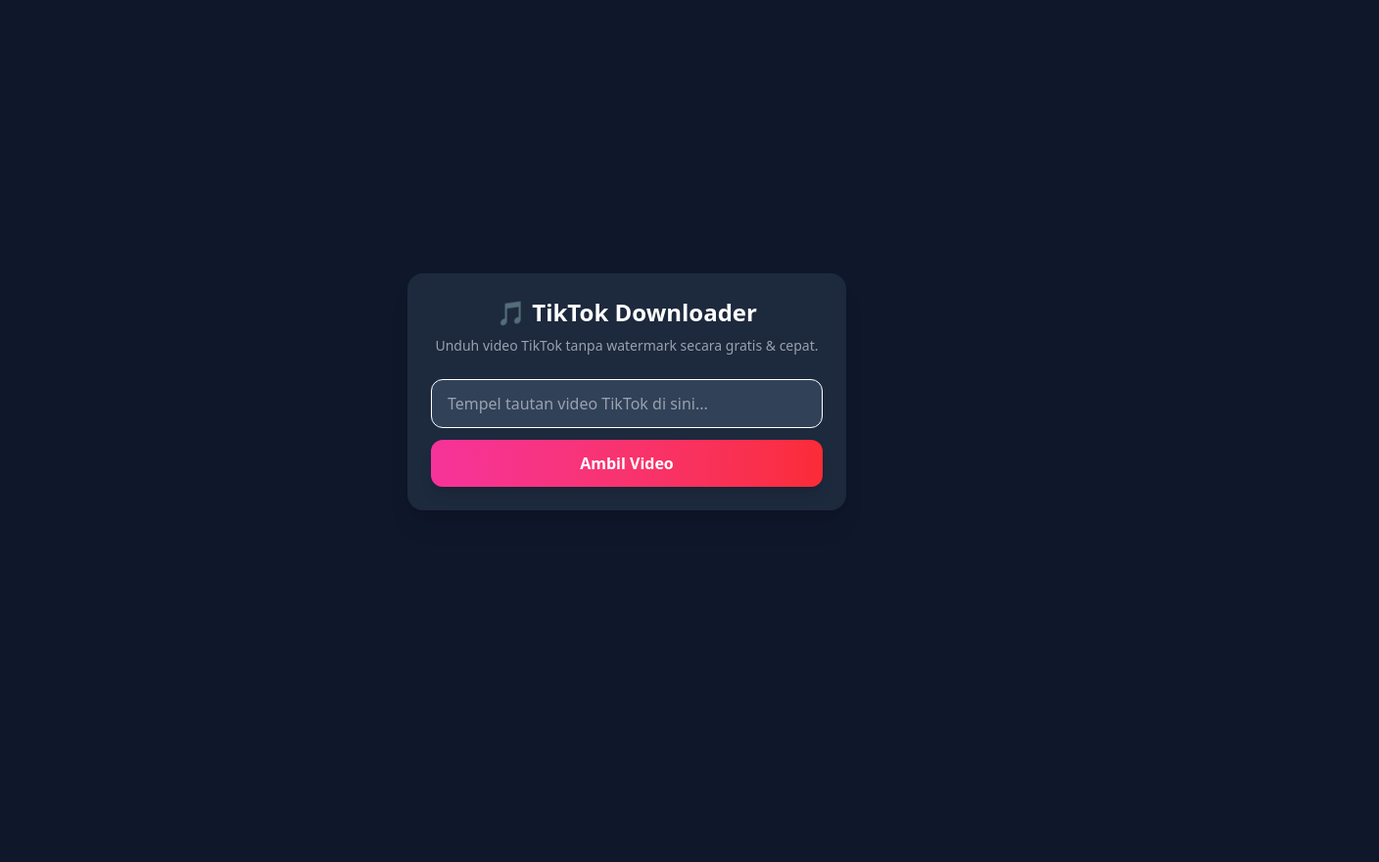
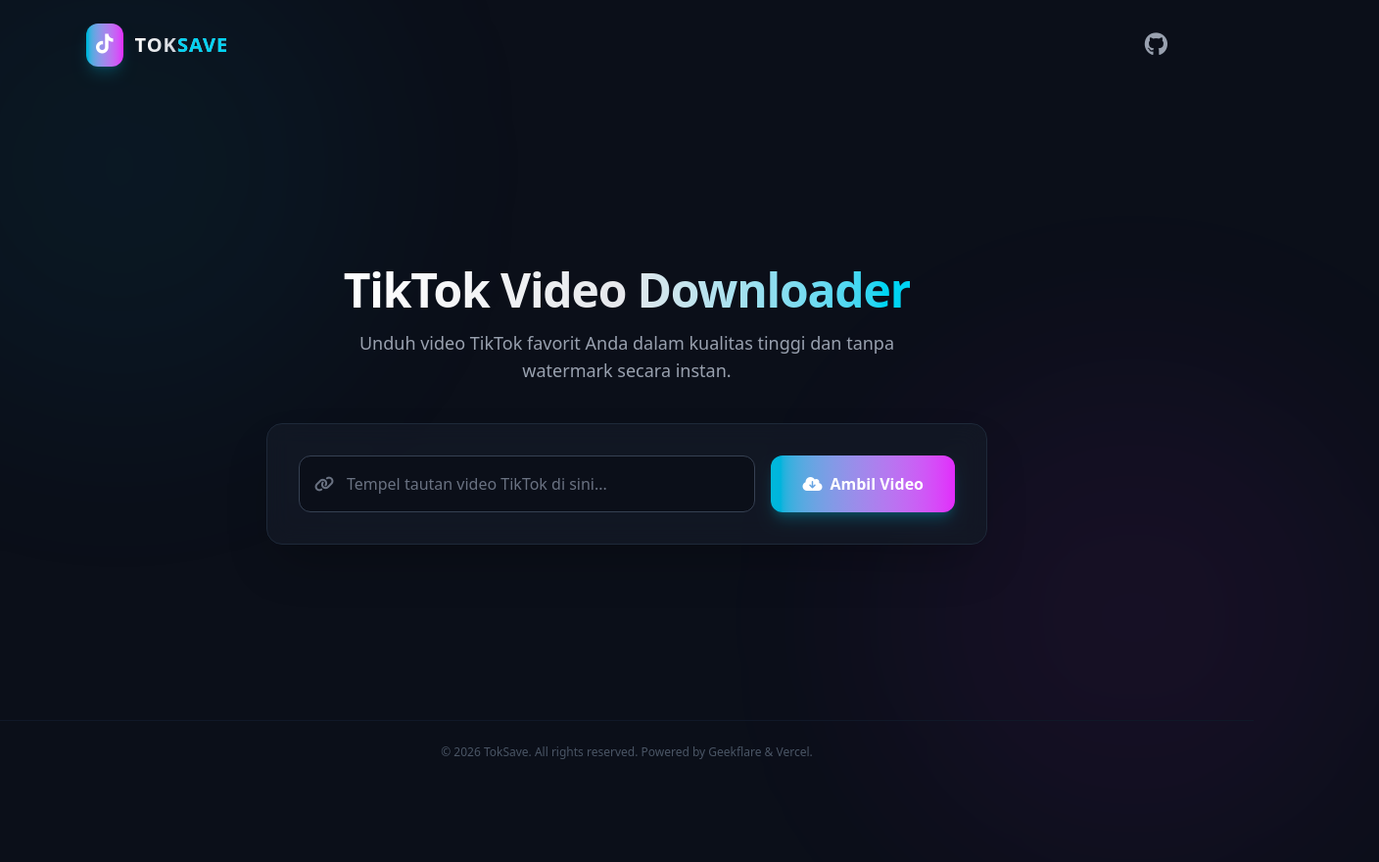
Before and after one commit to kyellnewbie1/sniptok, a website: page public/index.html in a window 1280 px wide. Shown: the whole page at 98% size, 1408 px wide, since content can reach past the window. Before the commit the page ends 800 px from the top, so only its background shows below. Drawn offline with nearby package versions, Linux system fonts and the light colour scheme.

Commit message:
Add files via upload

```diff
--- a/public/index.html
+++ b/public/index.html
@@ -3,88 +3,154 @@
 <head>
     <meta charset="UTF-8">
     <meta name="viewport" content="width=device-width, initial-scale=1.0">
-    <title>TikTok Downloader No Watermark</title>
+    <title>TokSave - TikTok Downloader No Watermark</title>
     <script src="https://cdn.jsdelivr.net/npm/@tailwindcss/browser@4"></script>
+    <link rel="stylesheet" href="https://cdnjs.cloudflare.com/ajax/libs/font-awesome/6.4.0/css/all.min.css">
+    <style>
+        @keyframes pulse-slow {
+            0%, 100% { opacity: 0.4; }
+            50% { opacity: 0.8; }
+        }
+        .animate-pulse-slow {
+            animation: pulse-slow 4s cubic-bezier(0.4, 0, 0.6, 1) infinite;
+        }
+    </style>
 </head>
-<body class="bg-slate-900 text-white min-h-screen flex flex-col items-center justify-center p-4">
+<body class="bg-[#0b0f19] text-gray-100 min-h-screen font-sans relative overflow-x-hidden flex flex-col justify-between">
 
-    <div class="w-full max-w-md bg-slate-800 rounded-2xl shadow-xl p-6 text-center">
-        <h1 class="text-2xl font-bold mb-2 text-pink-550 flex justify-center gap-2 items-center">
-            🎵 TikTok Downloader
-        </h1>
-        <p class="text-gray-400 text-sm mb-6">Unduh video TikTok tanpa watermark secara gratis & cepat.</p>
+    <div class="absolute top-[-10%] left-[-10%] w-[500px] h-[500px] bg-cyan-500/10 rounded-full blur-[120px] pointer-events-none animate-pulse-slow"></div>
+    <div class="absolute bottom-[-10%] right-[-10%] w-[500px] h-[500px] bg-fuchsia-500/10 rounded-full blur-[120px] pointer-events-none animate-pulse-slow"></div>
 
-        <div class="flex flex-col gap-3">
-            <input type="text" id="tiktokUrl" placeholder="Tempel tautan video TikTok di sini..."
-                class="w-full px-4 py-3 rounded-xl bg-slate-700 border border-slate-650 focus:outline-none focus:ring-2 focus:ring-pink-500 text-white placeholder-gray-400">
-            <button onclick="downloadVideo()" id="btnDownload"
-                class="w-full py-3 bg-gradient-to-r from-pink-500 to-red-500 hover:from-pink-600 hover:to-red-600 font-semibold rounded-xl transition duration-200 shadow-lg shadow-pink-550/20">
-                Ambil Video
-            </button>
+    <header class="w-full max-w-6xl mx-auto px-6 py-6 flex justify-between items-center relative z-10">
+        <div class="flex items-center space-x-3">
+            <div class="bg-gradient-to-r from-cyan-500 to-fuchsia-500 p-2.5 rounded-xl shadow-lg shadow-cyan-500/20">
+                <i class="fa-brands fa-tiktok text-xl text-white"></i>
+            </div>
+            <span class="text-xl font-bold tracking-wider bg-gradient-to-r from-white to-gray-400 bg-clip-text text-transparent">
+                TOK<span class="text-cyan-400">SAVE</span>
+            </span>
+        </div>
+        <a href="https://github.com" target="_blank" class="text-gray-400 hover:text-white transition-colors">
+            <i class="fa-brands fa-github text-2xl"></i>
+        </a>
+    </header>
+
+    <main class="flex-grow flex flex-col items-center justify-center px-4 py-12 relative z-10 w-full max-w-3xl mx-auto">
+        <div class="text-center mb-10">
+            <h1 class="text-4xl md:text-5xl font-extrabold tracking-tight mb-4 bg-gradient-to-r from-white via-gray-200 to-cyan-400 bg-clip-text text-transparent">
+                TikTok Video Downloader
+            </h1>
+            <p class="text-gray-400 md:text-lg max-w-xl mx-auto">
+                Unduh video TikTok favorit Anda dalam kualitas tinggi dan tanpa watermark secara instan.
+            </p>
         </div>
 
-        <div id="loading" class="hidden my-6 text-pink-400 font-medium animate-pulse">
-            Sedang memproses video...
-        </div>
+        <div class="w-full bg-[#131926]/80 backdrop-blur-md border border-gray-800 p-6 md:p-8 rounded-2xl shadow-2xl relative">
+            <div class="flex flex-col md:flex-row gap-4">
+                <div class="relative flex-grow">
+                    <div class="absolute inset-y-0 left-0 pl-4 flex items-center pointer-events-none text-gray-500">
+                        <i class="fa-solid fa-link"></i>
+                    </div>
+                    <input
+                        type="text"
+                        id="tiktokUrl"
+                        placeholder="Tempel tautan video TikTok di sini..."
+                        class="w-full bg-[#0b0f19] border border-gray-700 rounded-xl py-4 pl-12 pr-4 text-white placeholder-gray-500 focus:outline-none focus:border-cyan-500 focus:ring-2 focus:ring-cyan-500/20 transition-all text-sm md:text-base"
+                    >
+                </div>
+                <button
+                    onclick="downloadVideo()"
+                    class="w-full md:w-auto bg-gradient-to-r from-cyan-500 to-fuchsia-500 hover:from-cyan-400 hover:to-fuchsia-400 text-white font-semibold py-4 px-8 rounded-xl transition-all shadow-lg shadow-cyan-500/25 active:scale-98 flex items-center justify-center space-x-2 whitespace-nowrap cursor-pointer"
+                >
+                    <i class="fa-solid fa-cloud-arrow-down"></i>
+                    <span>Ambil Video</span>
+                </button>
+            </div>
 
-        <div id="result" class="hidden mt-6 border-t border-slate-700 pt-6 animate-fade-in">
-            <img id="videoCover" src="" alt="Cover" class="w-32 h-32 object-cover rounded-lg mx-auto mb-3 shadow-md">
-            <h3 id="videoTitle" class="font-semibold text-sm line-clamp-2 mb-1">Judul Video</h3>
-            <p id="videoAuthor" class="text-xs text-gray-400 mb-4">@username</p>
+            <div id="resultContainer" class="hidden mt-8 pt-8 border-t border-gray-800/60 transition-all duration-300">
+                <div id="loadingState" class="hidden flex flex-col items-center justify-center py-6 space-y-3">
+                    <div class="w-10 h-10 border-4 border-cyan-500/20 border-t-cyan-500 rounded-full animate-spin"></div>
+                    <p class="text-sm text-gray-400">Sedang memproses halaman, mohon tunggu...</p>
+                </div>
 
-            <div class="flex flex-col gap-2">
-                <a id="btnNoWm" href="" target="_blank" download
-                    class="w-full py-2.5 bg-green-600 hover:bg-green-700 text-sm font-semibold rounded-lg transition text-center block">
-                    📥 Download (Tanpa Watermark)
-                </a>
-                <a id="btnAudio" href="" target="_blank" download
-                    class="w-full py-2.5 bg-slate-700 hover:bg-slate-600 text-sm font-semibold rounded-lg transition text-center block text-gray-200">
-                    🎵 Download Audio (MP3)
-                </a>
+                <div id="successState" class="hidden flex flex-col md:flex-row items-center gap-6 bg-[#0b0f19]/50 p-4 rounded-xl border border-gray-800">
+                    <div class="w-full md:w-1/3 aspect-[9/16] bg-gray-900 rounded-lg flex items-center justify-center overflow-hidden border border-gray-800 relative group">
+                        <div class="absolute inset-0 bg-gradient-to-t from-black/60 to-transparent flex items-end p-3">
+                            <span class="text-xs text-cyan-400 font-mono"><i class="fa-solid fa-circle animate-pulse text-red-500 mr-1"></i> Ready</span>
+                        </div>
+                        <i class="fa-solid fa-video text-4xl text-gray-700 group-hover:scale-110 transition-transform"></i>
+                    </div>
+
+                    <div class="w-full md:w-2/3 flex flex-col justify-center space-y-4 text-center md:text-left">
+                        <div>
+                            <h3 class="font-bold text-lg text-white">Video Berhasil Ditemukan!</h3>
+                            <p class="text-xs text-gray-400 mt-1">Siap diunduh tanpa watermark.</p>
+                        </div>
+                        <div class="flex flex-col sm:flex-row gap-3">
+                            <a id="downloadBtn" href="#" target="_blank" class="flex-1 bg-cyan-500 hover:bg-cyan-400 text-[#0b0f19] font-bold py-3 px-4 rounded-lg transition-colors text-center shadow-md flex items-center justify-center space-x-2">
+                                <i class="fa-solid fa-download"></i>
+                                <span>Download MP4</span>
+                            </a>
+                        </div>
+                    </div>
+                </div>
+
+                <div id="errorState" class="hidden flex items-center space-x-3 bg-red-500/10 border border-red-500/20 p-4 rounded-xl text-red-400">
+                    <i class="fa-solid fa-circle-exclamation text-xl"></i>
+                    <p class="text-sm" id="errorMessage">Gagal mengambil video. Pastikan tautan benar atau coba lagi nanti.</p>
+                </div>
             </div>
         </div>
-    </div>
+    </main>
+
+    <footer class="w-full text-center py-6 border-t border-gray-900 text-xs text-gray-600 relative z-10">
+        &copy; 2026 TokSave. All rights reserved. Powered by Geekflare & Vercel.
+    </footer>
 
     <script>
         async function downloadVideo() {
             const urlInput = document.getElementById('tiktokUrl').value.trim();
-            const btnDownload = document.getElementById('btnDownload');
-            const loading = document.getElementById('loading');
-            const result = document.getElementById('result');
+            const container = document.getElementById('resultContainer');
+            const loading = document.getElementById('loadingState');
+            const success = document.getElementById('successState');
+            const error = document.getElementById('errorState');
+            const downloadBtn = document.getElementById('downloadBtn');
 
             if (!urlInput) {
-                alert('Tolong masukkan URL TikTok terlebih dahulu!');
+                alert('Silakan masukkan tautan TikTok terlebih dahulu!');
                 return;
             }
 
-            // Reset & Show Loading
+            // Reset dan Tampilkan Kontainer Utama
+            container.classList.remove('hidden');
             loading.classList.remove('hidden');
-            result.classList.add('hidden');
-            btnDownload.disabled = true;
+            success.classList.add('hidden');
+            error.classList.add('hidden');
 
             try {
-                // Menembak serverless API kita sendiri di Vercel
-                const response = await fetch(`/api/download?url=${encodeURIComponent(urlInput)}`);
+                // Fetch ke Serverless Endpoint Vercel (/api/download)
+                const response = await fetch('/api/download', {
+                    method: 'POST',
+                    headers: { 'Content-Type': 'application/json' },
+                    body: JSON.stringify({ tiktokUrl: urlInput })
+                });
+
                 const data = await response.json();
 
-                if (data.success) {
-                    document.getElementById('videoCover').src = data.cover;
-                    document.getElementById('videoTitle').innerText = data.title || 'Video TikTok';
-                    document.getElementById('videoAuthor').innerText = `Oleh: ${data.author}`;
+                loading.classList.add('hidden');
 
-                    // Set link download
-                    document.getElementById('btnNoWm').href = data.nowm_video;
-                    document.getElementById('btnAudio').href = data.music;
-
-                    result.classList.remove('hidden');
+                if (response.ok && data.success) {
+                    // Masukkan link unduhan ke tombol href
+                    downloadBtn.href = data.downloadUrl;
+                    success.classList.remove('hidden');
                 } else {
-                    alert(data.error || 'Gagal mengunduh video.');
+                    document.getElementById('errorMessage').innerText = data.error || 'Terjadi kesalahan sistem.';
+                    error.classList.remove('hidden');
                 }
-            } catch (error) {
-                alert('Terjadi kesalahan koneksi ke server.');
-            } finally {
+            } catch (err) {
                 loading.classList.add('hidden');
-                btnDownload.disabled = false;
+                document.getElementById('errorMessage').innerText = 'Tidak dapat terhubung ke server. Periksa batas waktu (timeout).';
+                error.classList.remove('hidden');
             }
         }
     </script>
```
